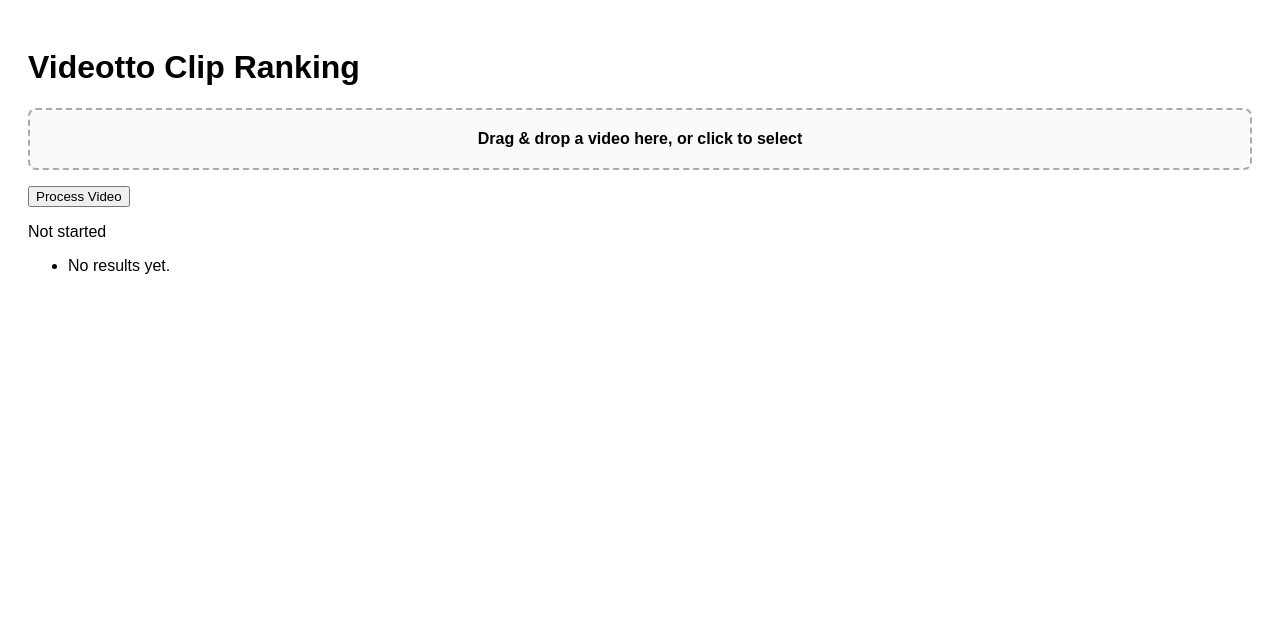
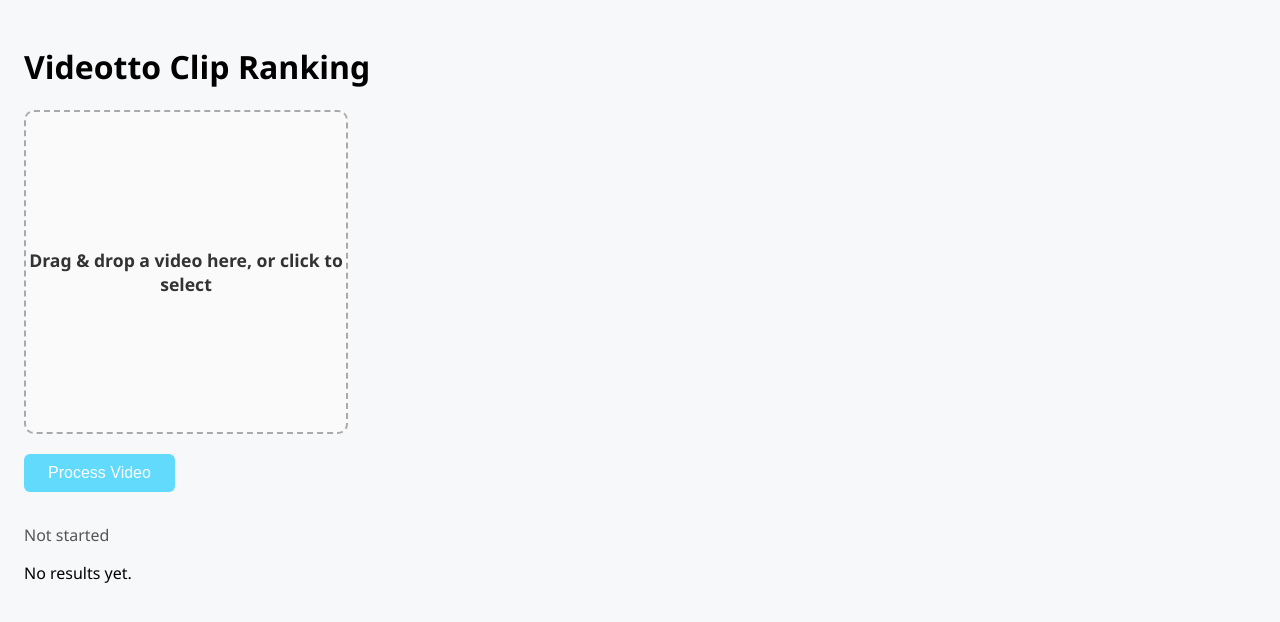
Before and after one commit to damiangohrh123/videotto-video-clips, a React (Create React App) app in the folder frontend/: page / in a window 1280 px wide. Shown: the top 622 px of the page. Built offline with nearby package versions, Linux system fonts and the light colour scheme.

Commit message:
Polish UI

```diff
--- a/frontend/src/App.css
+++ b/frontend/src/App.css
@@ -1,3 +1,91 @@
+/* App Container */
+.app-container {
+  padding: 24px;
+  font-family: 'Segoe UI', 'Roboto', 'Oxygen', 'Ubuntu', 'Cantarell', 'Fira Sans', 'Droid Sans', 'Helvetica Neue', sans-serif;
+  background: #f7f8fa;
+  min-height: 100vh;
+}
+
+/* Drop Area */
+
+.drop-area {
+  border: 2px dashed #aaa;
+  border-radius: 10px;
+  width: 320px;
+  height: 320px;
+  margin: 0 0 20px 0;
+  background: #fafafa;
+  text-align: center;
+  display: flex;
+  align-items: center;
+  justify-content: center;
+  transition: border-color 0.2s;
+}
+.drop-area:hover {
+  border-color: #61dafb;
+}
+
+/* Hidden File Input */
+.hidden-input {
+  display: none;
+}
+
+/* Upload Label */
+.upload-label {
+  cursor: pointer;
+  font-size: 1.1em;
+  color: #333;
+}
+
+/* Process Button */
+.process-btn {
+  background: #61dafb;
+  color: #fff;
+  border: none;
+  border-radius: 6px;
+  padding: 10px 24px;
+  font-size: 1em;
+  margin-bottom: 16px;
+  cursor: pointer;
+  transition: background 0.2s;
+}
+.process-btn:disabled {
+  background: #b3e6fa;
+  cursor: not-allowed;
+}
+.process-btn:hover:not(:disabled) {
+  background: #21a1f3;
+}
+
+/* Status Text */
+.status-text {
+  font-size: 1em;
+  color: #555;
+  margin-bottom: 12px;
+}
+
+/* Clip List */
+.clip-list {
+  list-style: none;
+  padding: 0;
+}
+.clip-list-item {
+  margin-bottom: 32px;
+  background: #fff;
+  border-radius: 8px;
+  box-shadow: 0 2px 8px rgba(0,0,0,0.04);
+  padding: 16px;
+}
+
+/* Video Clip Player */
+.video-clip-player {
+  margin-top: 10px;
+}
+.video-clip-player-info {
+  font-size: 0.9em;
+  color: #555;
+  margin-top: 4px;
+}
 body {
   margin: 0;
   font-family: -apple-system, BlinkMacSystemFont, 'Segoe UI', 'Roboto', 'Oxygen',
--- a/frontend/src/App.js
+++ b/frontend/src/App.js
@@ -3,7 +3,6 @@ import React, { useState, useRef, useEffect } from "react";
 // VideoClipPlayer component: plays only the segment between start and end
 function VideoClipPlayer({ start, end, src }) {
   const videoRef = useRef();
-
 
   // Robustly seek to start time when loaded or when play is pressed
   useEffect(() => {
@@ -59,7 +58,7 @@ function VideoClipPlayer({ start, end, src }) {
   };
 
   return (
-    <div style={{ marginTop: 8 }}>
+    <div className="video-clip-player">
       <video
         ref={videoRef}
         width={320}
@@ -69,7 +68,7 @@ function VideoClipPlayer({ start, end, src }) {
         onSeeking={handleSeeking}
         preload="metadata"
       />
-      <div style={{ fontSize: '0.9em', color: '#555' }}>
+      <div className="video-clip-player-info">
         Clip duration: {formatTime(end - start)}
       </div>
     </div>
@@ -79,6 +78,13 @@ function VideoClipPlayer({ start, end, src }) {
 function App() {
   const [status, setStatus] = useState("Not started");
   // jobId state removed (was unused)
+
+  // Format seconds as mm:ss
+  const formatTime = (s) => {
+    const m = Math.floor(s / 60);
+    const sec = Math.floor(s % 60);
+    return `${m}:${sec.toString().padStart(2, '0')}`;
+  };
   const [results, setResults] = useState([]);
   const [polling, setPolling] = useState(false);
   const [videoFile, setVideoFile] = useState(null);
@@ -168,45 +174,38 @@ function App() {
   };
 
   return (
-    <div style={{ padding: "20px", fontFamily: "sans-serif" }}>
+    <div className="app-container">
       <h1>Videotto Clip Ranking</h1>
 
       <div
+        className="drop-area"
         onDrop={handleDrop}
         onDragOver={handleDragOver}
-        style={{
-          border: "2px dashed #aaa",
-          borderRadius: 8,
-          padding: 20,
-          marginBottom: 16,
-          background: "#fafafa",
-          textAlign: "center",
-        }}
       >
         <input
           type="file"
           accept="video/*"
-          style={{ display: "none" }}
+          className="hidden-input"
           id="video-upload"
           onChange={handleFileChange}
         />
-        <label htmlFor="video-upload" style={{ cursor: "pointer" }}>
+        <label htmlFor="video-upload" className="upload-label">
           <b>Drag & drop a video here, or click to select</b>
         </label>
       </div>
 
-      <button onClick={handleProcess} disabled={polling || !videoUrl}>
+      <button className="process-btn" onClick={handleProcess} disabled={polling || !videoUrl}>
         Process Video
       </button>
 
-      <p>{status}</p>
+      <p className="status-text">{status}</p>
 
-      <ul>
+      <ul className="clip-list">
         {results.length > 0 ? (
           results.map((clip, idx) => (
-            <li key={idx} style={{ marginBottom: '30px' }}>
-              <b>Clip {idx + 1}:</b> {clip.start} - {clip.end} <br />
-              <i>{clip.reason}</i>
+            <li key={idx} className="clip-list-item">
+              <b>Clip {idx + 1}:</b> {formatTime(clip.start)} - {formatTime(clip.end)} <br />
+              <i>{clip.reason.replace(/^This segment/i, "This clip")}</i>
               <br />
               <VideoClipPlayer start={clip.start} end={clip.end} src={videoUrl} />
             </li>
--- a/frontend/src/index.js
+++ b/frontend/src/index.js
@@ -1,8 +1,7 @@
 import React from 'react';
 import ReactDOM from 'react-dom/client';
-// import './index.css';
 import App from './App';
-// import reportWebVitals from './reportWebVitals';
+import './App.css';
 
 const root = ReactDOM.createRoot(document.getElementById('root'));
 root.render(
```
